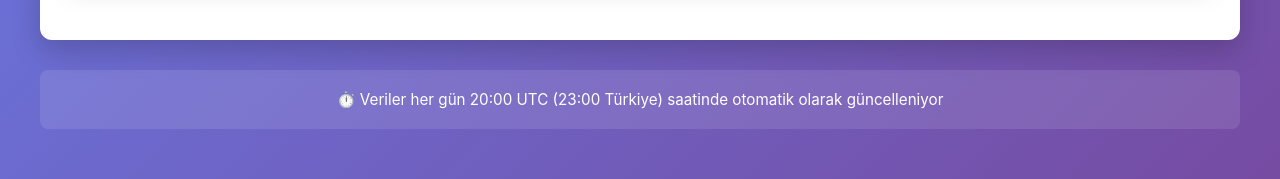
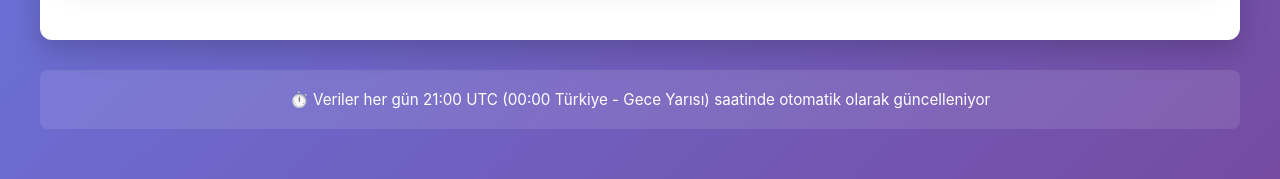
Before and after one commit to berkcankrbg/tiktok-tracker, a plain HTML site: page index.html in a window 1280 px wide. Shown: the part 611-790 px from the top of the page. Drawn offline with nearby package versions, Linux system fonts and the light colour scheme.

Commit message:
Update index.html

```diff
--- a/index.html
+++ b/index.html
@@ -122,7 +122,7 @@
         </div>
 
         <div class="status">
-            ⏱️ Veriler her gün 20:00 UTC (23:00 Türkiye) saatinde otomatik olarak güncelleniyor
+            ⏱️ Veriler her gün 21:00 UTC (00:00 Türkiye - Gece Yarısı) saatinde otomatik olarak güncelleniyor
         </div>
     </div>
 
```
